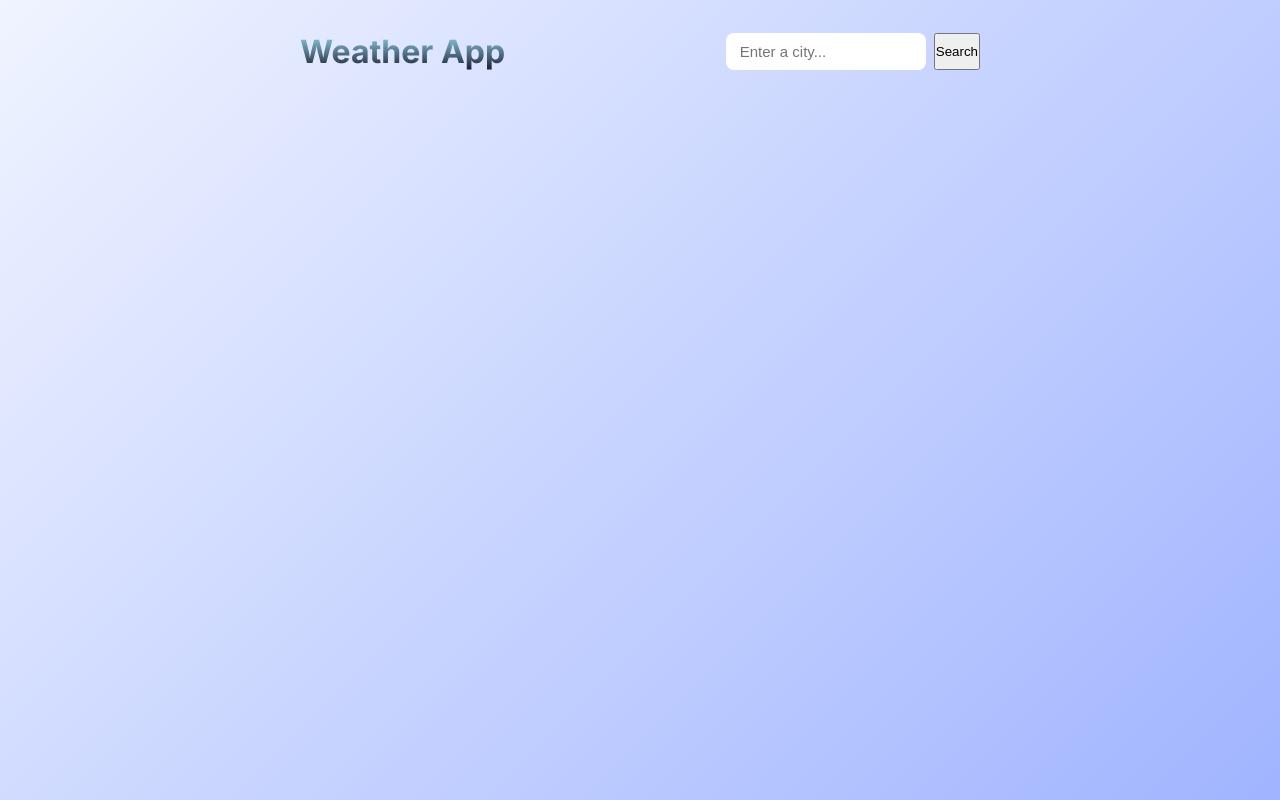
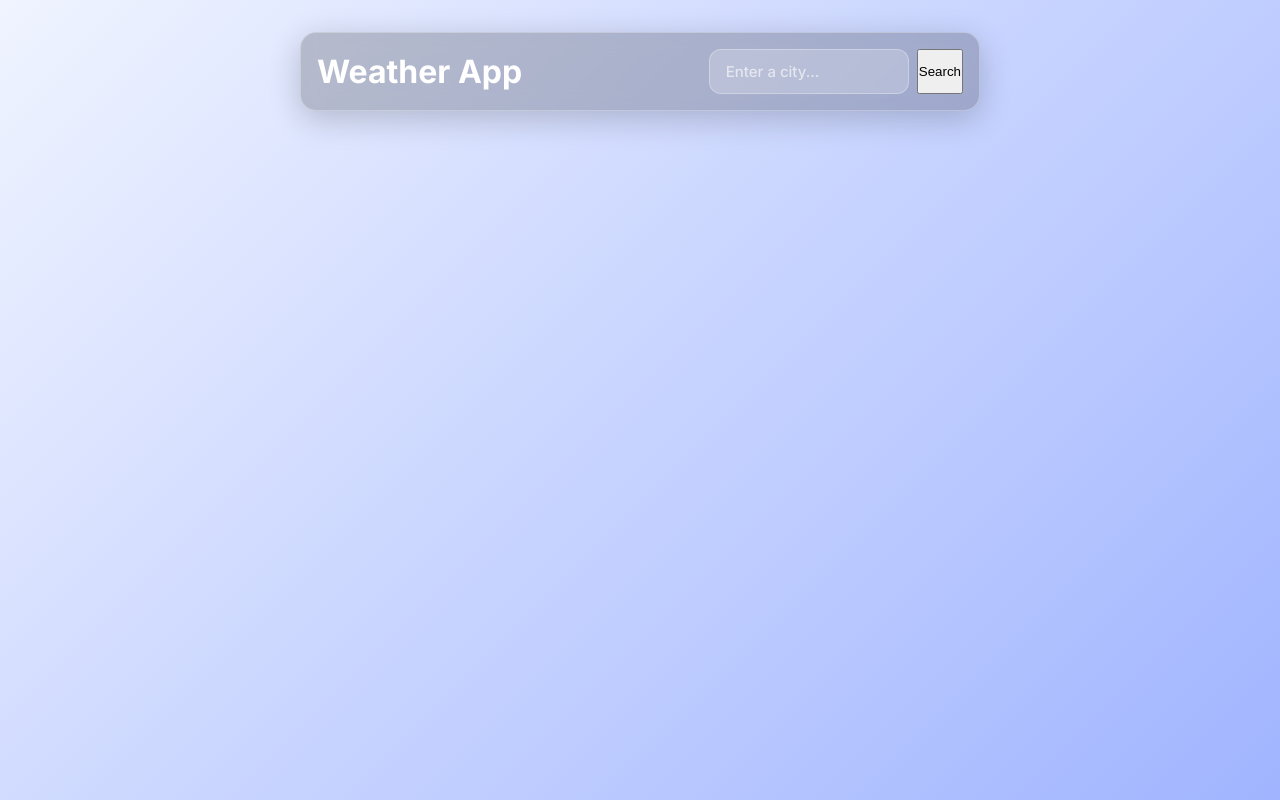
Before and after one commit to yegost/weather-app, a React (Vite) app: page / in a window 1280 px wide. Built offline with nearby package versions, Linux system fonts and the light colour scheme; no server answers.

Commit message:
add styling to searchbar

```diff
--- a/src/components/Forecast/Forecast.module.css
+++ b/src/components/Forecast/Forecast.module.css
@@ -10,6 +10,7 @@
     border: 1px solid rgba(255, 255, 255, 0.3);
     border-radius: 12px;
     padding: 1rem;
+    box-shadow: 0 8px 32px rgba(0, 0, 0, 0.2);
 }
 
 .date {
--- a/src/components/SearchBar/SearchBar.css
+++ /dev/null
@@ -1,29 +0,0 @@
-.search-bar {
-    display: flex;
-    gap: 8px;
-}
-
-.search-bar input {
-    padding: 10px 14px;
-    border: none;
-    border-radius: 8px;
-    background: white;
-    font-size: 15px;
-    outline: none;
-    width: 200px;
-    flex: 1;
-}
-
-.search-bar input:focus {
-    box-shadow: 0 0 0 2px hsl(194, 72%, 76%);
-}
-
-.search-bar button:hover {
-    background: #3a5a8a;
-}
-
-@media (max-width: 550px) {
-    .search-bar {
-        width: 100%;
-    }
-}
--- a/src/components/SearchBar/SearchBar.jsx
+++ b/src/components/SearchBar/SearchBar.jsx
@@ -1,9 +1,9 @@
-import './SearchBar.css'
+import styles from './SearchBar.module.css'
 import PropTypes from "prop-types"
 
 export default function SearchBar({ city, setCity, handleSearch }) {
     return(
-      <div className="search-bar">
+      <div className={styles.searchBar}>
         <input
             value={city}
             onChange={e => setCity(e.target.value)}
--- /dev/null
+++ b/src/components/SearchBar/SearchBar.module.css
@@ -0,0 +1,37 @@
+.searchBar {
+    display: flex;
+    gap: 8px;
+}
+
+.searchBar input {
+    padding: 12px 16px;
+    border: 1px solid var(--card-border);
+    border-radius: 12px;
+    background: var(--card-bg);
+    font-size: 15px;
+    font-weight: 500;
+    font-family: "Inter", sans-serif;
+    outline: none;
+    width: 200px;
+    color: var(--text-primary);
+    flex: 1;
+    transition: border-color 0.2s ease;
+}
+
+.searchBar input::placeholder {
+    color: var(--text-muted)
+}
+
+.searchBar input:focus {
+    border-color: rgba(255, 255, 255, 0.6);
+}
+
+.searchBar button:hover {
+    background: #3a5a8a;
+}
+
+@media (max-width: 550px) {
+    .searchBar {
+        width: 100%;
+    }
+}
--- a/src/components/WeatherCard/WeatherCard.module.css
+++ b/src/components/WeatherCard/WeatherCard.module.css
@@ -4,7 +4,8 @@
     border: 1px solid rgba(255, 255, 255, 0.3);
     border-radius: 16px;
     padding: 2rem;
-    margin-bottom: 1rem;
+    margin-bottom: 1.5rem;
+    box-shadow: 0 8px 32px rgba(0, 0, 0, 0.2);
 }
 
 .weatherCard h2 {
--- a/src/index.css
+++ b/src/index.css
@@ -28,18 +28,21 @@ body {
 }
 
 .top-bar {
+    background: rgba(0, 0, 0, 0.2);
+    backdrop-filter: blur(10px);
+    border: 1px solid rgba(255, 255, 255, 0.3);
+    border-radius: 16px;
+    padding: 1rem;
     display: flex;
     flex-wrap:wrap;
     justify-content: space-between;
     align-items: center;
-    margin-bottom: 2rem;
+    box-shadow: 0 8px 32px rgba(0, 0, 0, 0.2);
+    margin-bottom: 1.5rem;
 }
 
 .top-bar h1 {
-    background: linear-gradient(0deg, #1a1a2e, hsl(194, 72%, 76%));
-    -webkit-background-clip: text;
-    -webkit-text-fill-color: transparent;
-    background-clip: text;
+    color: var(--text-primary);
 }
 
 .clear-cold {
```
